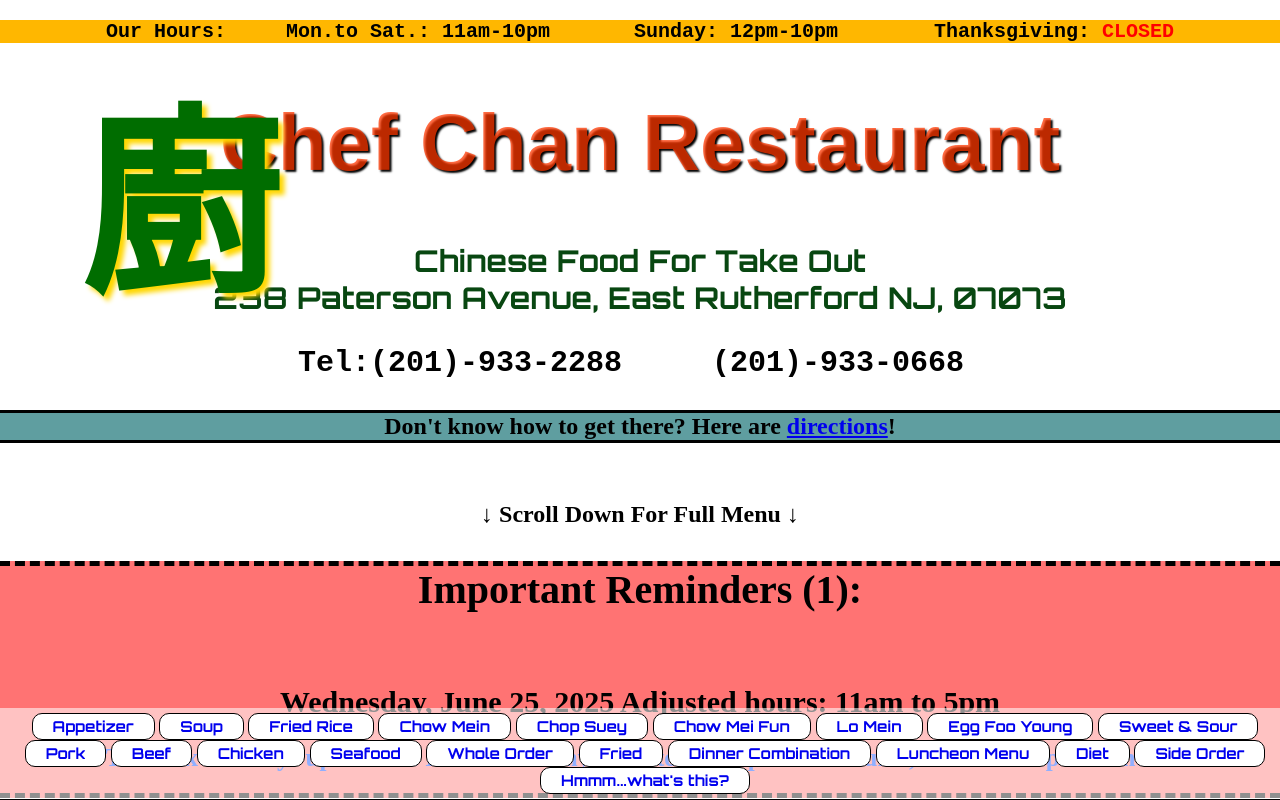
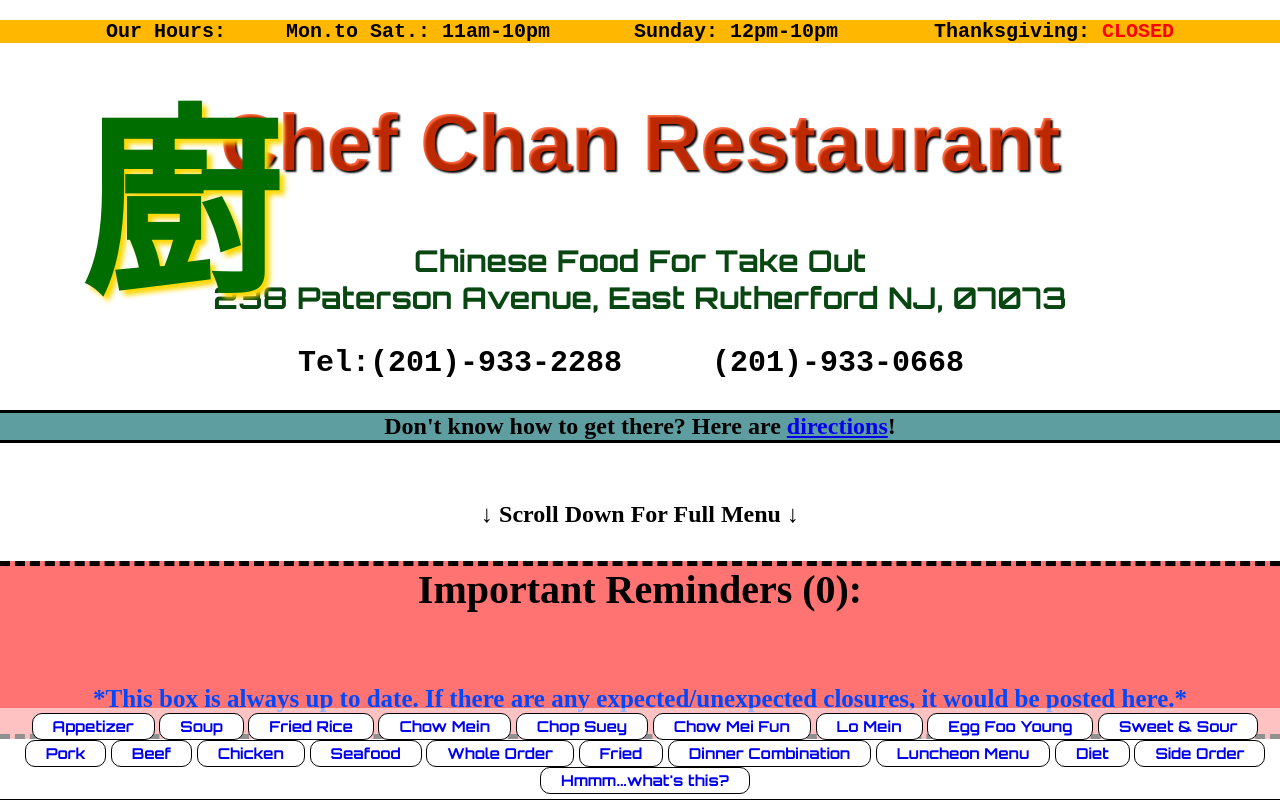
Before and after one commit to chefchanrestaurant/chefchanrestaurant.github.io, a plain HTML site: page index.html in a window 1280 px wide. Shown: the top 800 px of the page. Drawn offline with nearby package versions, Linux system fonts and the light colour scheme.

Commit message:
Update index.html

```diff
--- a/index.html
+++ b/index.html
@@ -35,13 +35,13 @@
                 </div>
             </h2>
             <h2 class="Remindersheader">
-                <div>Important Reminders (1):
+                <div>Important Reminders (0):
                     <br>
                     <br>
 
 
                     <h2 class="Reminders">
-                        Wednesday, June 25, 2025 Adjusted hours: 11am to 5pm
+
                     </h2>
                     <h2 class="autd">
                         <div>
```
